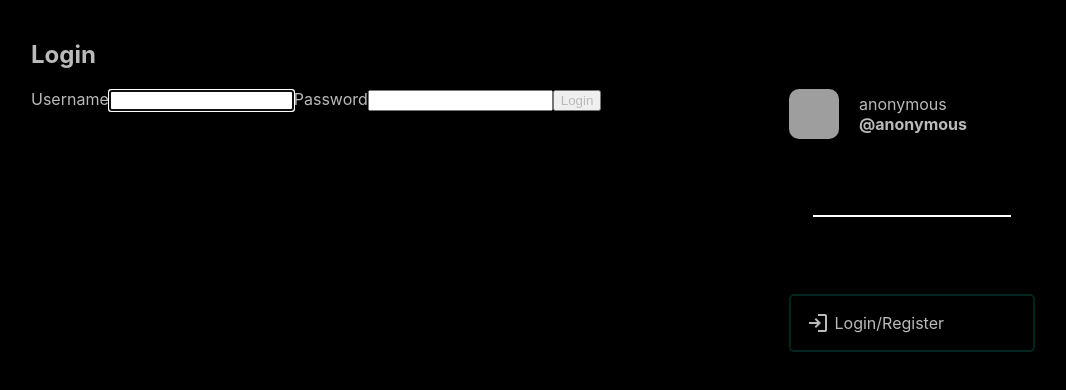
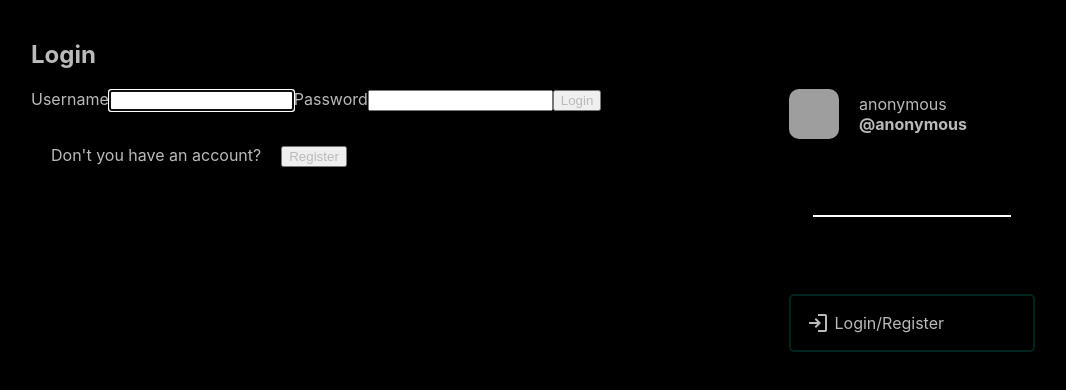
Before and after one commit to LovelyTardis/ult-frontend, a React (Vite) app: page /login in a window 1280 px wide. Shown: the top 390 px of the page, without its empty margins (97-1163 px from the left). Built offline with nearby package versions, Linux system fonts and the light colour scheme; no server answers; grey boxes are pictures that could not be loaded.

Commit message:
Implement NavigateButton component

```diff
--- a/src/views/Login.jsx
+++ b/src/views/Login.jsx
@@ -1,4 +1,5 @@
 import { LoginForm } from "../components/auth/LoginForm";
+import NavigateButton from "../components/NavigateButton";
 import ViewTitle from "../components/ViewTitle";
 
 export default function Login() {
@@ -6,6 +7,11 @@ export default function Login() {
     <div>
       <ViewTitle title="Login" />
       <LoginForm />
+      <NavigateButton
+        navigateTo="/register"
+        text="Don't you have an account?"
+        buttonText="Register"
+      />
     </div>
   );
 }
```
